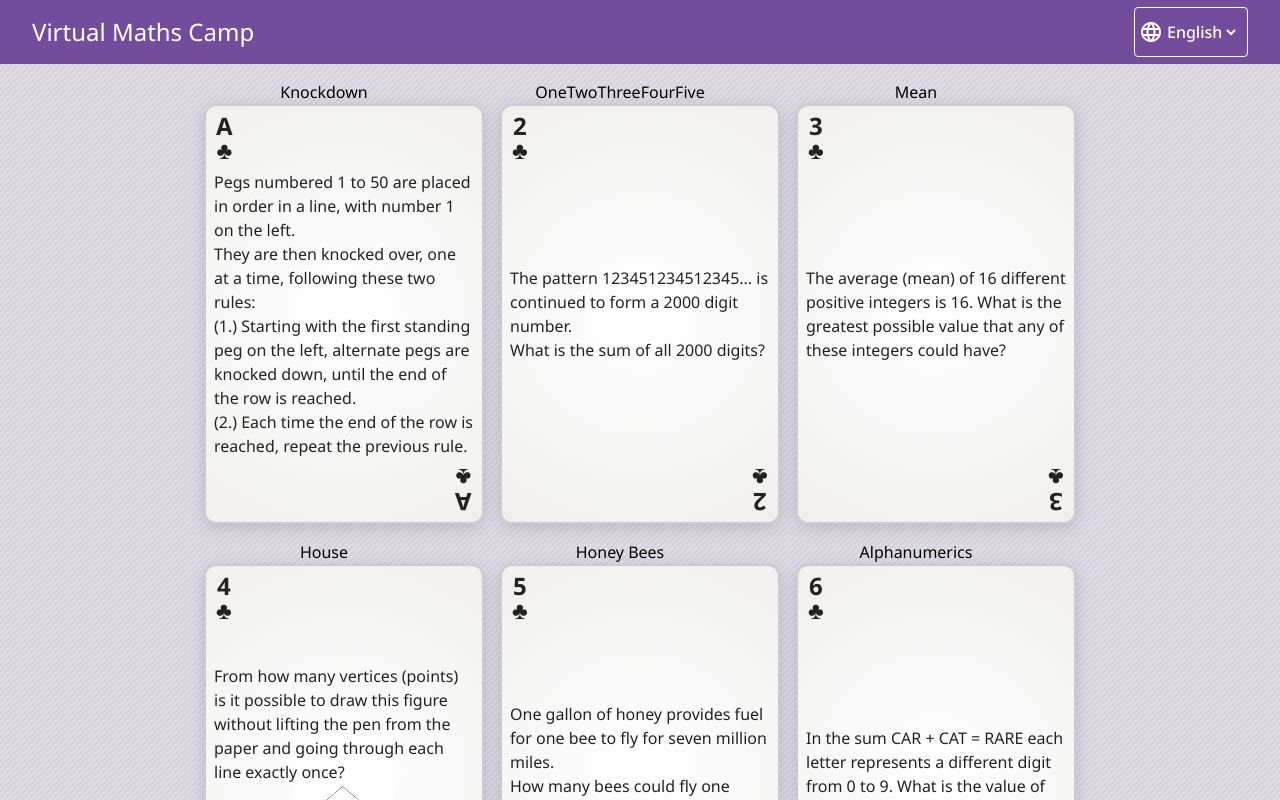
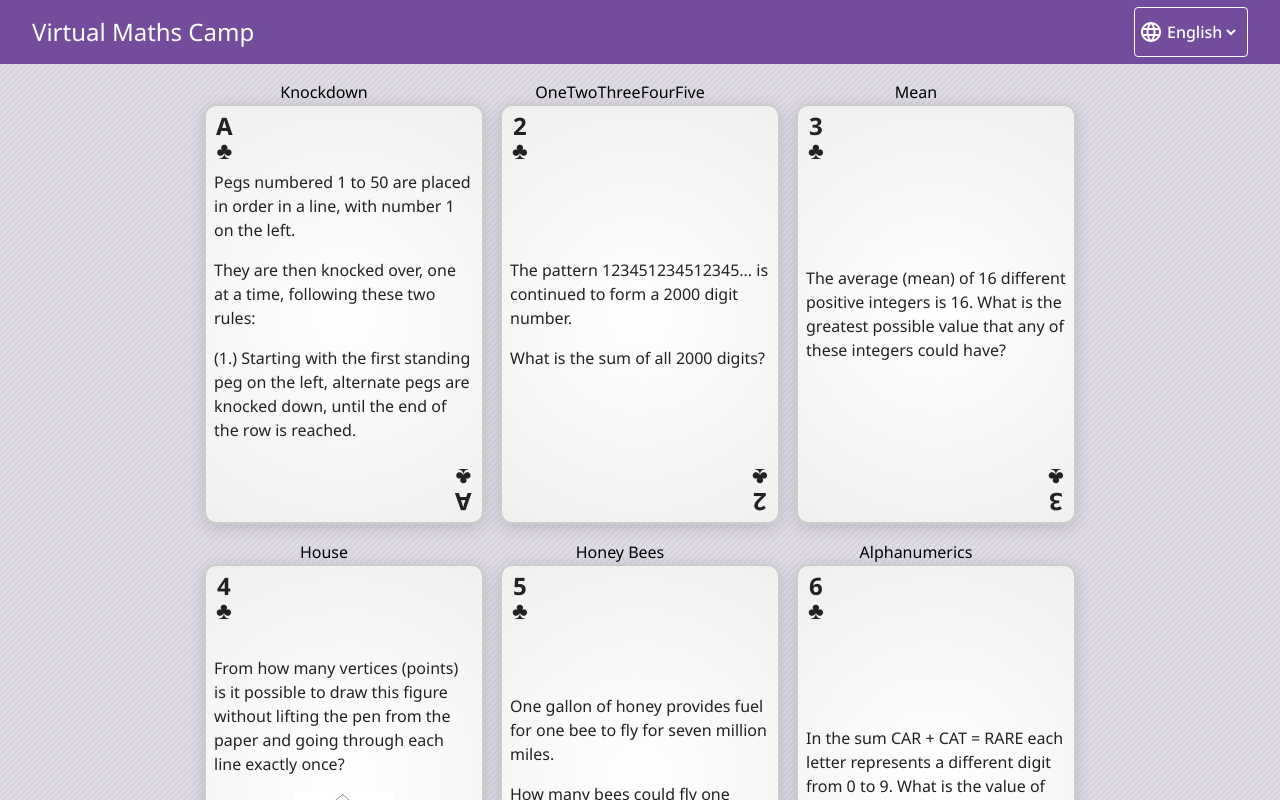
Before and after one commit to supportingami/virtual-maths-camp-cards, an Angular app: page /en in a window 1280 px wide. Shown: the top 800 px of the page. Built offline with nearby package versions, Linux system fonts and the light colour scheme.

Commit message:
feat: defer images

```diff
--- a/src/assets/card-content/en/metadata.json
+++ b/src/assets/card-content/en/metadata.json
@@ -29,7 +29,7 @@
     "slug": "4C",
     "card_value": "4",
     "card_suit": "club",
-    "statement": "<p>From how many vertices (points) is it possible to draw this figure without lifting the pen from the paper and going through each line exactly once?</p>\n<p><img alt=\"\" src=\"assets/images/House_image_0.png\" class=\"House_image_0\" /></p>"
+    "statement": "<p>From how many vertices (points) is it possible to draw this figure without lifting the pen from the paper and going through each line exactly once?</p>\n<p><img loading='lazy' alt=\"\" src=\"assets/images/House_image_0.png\" class=\"House_image_0\" /></p>"
   },
   {
     "title": "Honey Bees",
@@ -53,7 +53,7 @@
     "slug": "7C",
     "card_value": "7",
     "card_suit": "club",
-    "statement": "<p>Below is a single sheet from a newspaper. Given that each sheet has four pages, how many sheets are there altogether?</p>\n<p><img alt=\"\" src=\"assets/images/Newspaper_image_0.png\" class=\"Newspaper_image_0\" /></p>"
+    "statement": "<p>Below is a single sheet from a newspaper. Given that each sheet has four pages, how many sheets are there altogether?</p>\n<p><img loading='lazy' alt=\"\" src=\"assets/images/Newspaper_image_0.png\" class=\"Newspaper_image_0\" /></p>"
   },
   {
     "title": "Sword of Josephus",
@@ -77,7 +77,7 @@
     "slug": "10C",
     "card_value": "10",
     "card_suit": "club",
-    "statement": "<p>How many ways are there to draw four dots on a piece of paper such that whichever two dots you choose, the distance between these two points is one of only two possible values?</p>\n<p>Here is one correct example:</p>\n<p><img alt=\"\" src=\"assets/images/Two_Distances_image_0.png\" class=\"Two_Distances_image_0\" /></p>"
+    "statement": "<p>How many ways are there to draw four dots on a piece of paper such that whichever two dots you choose, the distance between these two points is one of only two possible values?</p>\n<p>Here is one correct example:</p>\n<p><img loading='lazy' alt=\"\" src=\"assets/images/Two_Distances_image_0.png\" class=\"Two_Distances_image_0\" /></p>"
   },
   {
     "title": "Dealing Cards",
@@ -117,7 +117,7 @@
     "slug": "2D",
     "card_value": "2",
     "card_suit": "diamond",
-    "statement": "<p>Consider the cake below – a six-sided hexagon. Now split it into triangles by cutting along diagonals that don't cross each other, one example is given in red. This splitting into triangles is called a triangulation, in how many ways can you do this?</p>\n<p><img alt=\"\" src=\"assets/images/Triangular_Slices_image_0.png\" class=\"Triangular_Slices_image_0\" /></p>"
+    "statement": "<p>Consider the cake below – a six-sided hexagon. Now split it into triangles by cutting along diagonals that don't cross each other, one example is given in red. This splitting into triangles is called a triangulation, in how many ways can you do this?</p>\n<p><img loading='lazy' alt=\"\" src=\"assets/images/Triangular_Slices_image_0.png\" class=\"Triangular_Slices_image_0\" /></p>"
   },
   {
     "title": "Scoring Goals",
@@ -133,7 +133,7 @@
     "slug": "4D",
     "card_value": "4",
     "card_suit": "diamond",
-    "statement": "<p>How many possible three-stripe flags similar to the one below are there if only 5 colours are available and two touching stripes must NOT have the same colour.</p>\n<p><img alt=\"\" src=\"assets/images/Colouring_image_0.png\" class=\"Colouring_image_0\" /></p>"
+    "statement": "<p>How many possible three-stripe flags similar to the one below are there if only 5 colours are available and two touching stripes must NOT have the same colour.</p>\n<p><img loading='lazy' alt=\"\" src=\"assets/images/Colouring_image_0.png\" class=\"Colouring_image_0\" /></p>"
   },
   {
     "title": "Avoid the River",
@@ -141,7 +141,7 @@
     "slug": "5D",
     "card_value": "5",
     "card_suit": "diamond",
-    "statement": "<p>Start from home (H) and go to school (S). You can walk along the 4 by 4 grid by making steps only towards east or north. You cannot cross the river (blue line)! In how many ways can you reach your school?</p>\n<p><img alt=\"\" src=\"assets/images/Avoid_the_River_image_0.png\" class=\"Avoid_the_River_image_0\" /></p>"
+    "statement": "<p>Start from home (H) and go to school (S). You can walk along the 4 by 4 grid by making steps only towards east or north. You cannot cross the river (blue line)! In how many ways can you reach your school?</p>\n<p><img loading='lazy' alt=\"\" src=\"assets/images/Avoid_the_River_image_0.png\" class=\"Avoid_the_River_image_0\" /></p>"
   },
   {
     "title": "Shaking Hands",
@@ -173,7 +173,7 @@
     "slug": "9D",
     "card_value": "9",
     "card_suit": "diamond",
-    "statement": "<p>How many squares are there in the 10 by 10 square grid below?</p>\n<p><img alt=\"\" src=\"assets/images/Counting_Squares_image_0.png\" class=\"Counting_Squares_image_0\" /></p>"
+    "statement": "<p>How many squares are there in the 10 by 10 square grid below?</p>\n<p><img loading='lazy' alt=\"\" src=\"assets/images/Counting_Squares_image_0.png\" class=\"Counting_Squares_image_0\" /></p>"
   },
   {
     "title": "Going to School",
@@ -181,7 +181,7 @@
     "slug": "10D",
     "card_value": "10",
     "card_suit": "diamond",
-    "statement": "<p>Start from home (H) and go to school (S). You can walk along the 2 by 5 grid by making steps only towards east or north. How many different paths can you take to reach your school?</p>\n<p><img alt=\"\" src=\"assets/images/Going_to_School_image_0.png\" class=\"Going_to_School_image_0\" /></p>"
+    "statement": "<p>Start from home (H) and go to school (S). You can walk along the 2 by 5 grid by making steps only towards east or north. How many different paths can you take to reach your school?</p>\n<p><img loading='lazy' alt=\"\" src=\"assets/images/Going_to_School_image_0.png\" class=\"Going_to_School_image_0\" /></p>"
   },
   {
     "title": "Different Paths",
@@ -293,7 +293,7 @@
     "slug": "JH",
     "card_value": "J",
     "card_suit": "heart",
-    "statement": "<p>When you look at numbers found in real-world data sets, for most sets of numbers the first digit is more often a 1 than any other digit. 2 is a more common first digit than 3, and so on up to 9. In fact, the first digits often follow the same pattern (distribution).</p>\n<p><img alt=\"\" src=\"assets/images/Benford_s_Law_image_0.png\" class=\"Benford_s_Law_image_0\" /></p>"
+    "statement": "<p>When you look at numbers found in real-world data sets, for most sets of numbers the first digit is more often a 1 than any other digit. 2 is a more common first digit than 3, and so on up to 9. In fact, the first digits often follow the same pattern (distribution).</p>\n<p><img loading='lazy' alt=\"\" src=\"assets/images/Benford_s_Law_image_0.png\" class=\"Benford_s_Law_image_0\" /></p>"
   },
   {
     "title": "Lychrel Numbers",
@@ -381,7 +381,7 @@
     "slug": "9S",
     "card_value": "9",
     "card_suit": "spade",
-    "statement": "<p><img alt=\"\" src=\"assets/images/Pong_Hau_K_i_image_0.png\" class=\"Pong_Hau_K_i_image_0\" /></p>\n<p>Draw the grid shown with five points and seven connecting lines. Two players place two counters of the same colour/design in the grid as shown.</p>\n<p>Decide who will go first. The first player moves one of their pieces to the centre point. Then players take turns moving a counter along a line to an empty point until one player cannot move their counters and loses.</p>"
+    "statement": "<p><img loading='lazy' alt=\"\" src=\"assets/images/Pong_Hau_K_i_image_0.png\" class=\"Pong_Hau_K_i_image_0\" /></p>\n<p>Draw the grid shown with five points and seven connecting lines. Two players place two counters of the same colour/design in the grid as shown.</p>\n<p>Decide who will go first. The first player moves one of their pieces to the centre point. Then players take turns moving a counter along a line to an empty point until one player cannot move their counters and loses.</p>"
   },
   {
     "title": "Stop or Dare",
@@ -405,7 +405,7 @@
     "slug": "QS",
     "card_value": "Q",
     "card_suit": "spade",
-    "statement": "<p>Remove the 10, J, Q, K, and Joker cards and shuffle the rest of the pack.</p>\n<p><img alt=\"\" src=\"assets/images/Card_Sums_image_0.png\" class=\"Card_Sums_image_0\" /></p>\n<p>Any number of players can play. Deal 6 cards face up on a table. Everyone has 1 minute to decide how to set them out in the layout above to make the biggest total of the two multiplications. A counts as 1. The player with the highest score wins.</p>"
+    "statement": "<p>Remove the 10, J, Q, K, and Joker cards and shuffle the rest of the pack.</p>\n<p><img loading='lazy' alt=\"\" src=\"assets/images/Card_Sums_image_0.png\" class=\"Card_Sums_image_0\" /></p>\n<p>Any number of players can play. Deal 6 cards face up on a table. Everyone has 1 minute to decide how to set them out in the layout above to make the biggest total of the two multiplications. A counts as 1. The player with the highest score wins.</p>"
   },
   {
     "title": "WinTwoThreeFour",
--- a/src/styles.scss
+++ b/src/styles.scss
@@ -31,4 +31,7 @@ body {
   p:first-of-type {
     margin-top: 0;
   }
+  p {
+    margin-top: 1rem;
+  }
 }
```
Also changed, not shown: src/assets/card-content/fr/metadata.json (+11 -11 lines), 1 other file (tests, documents, lock files or other folders).
